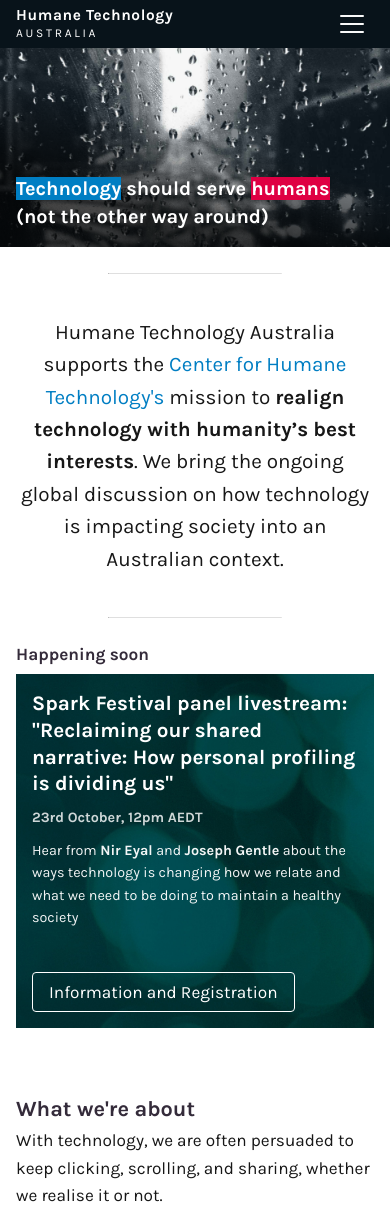
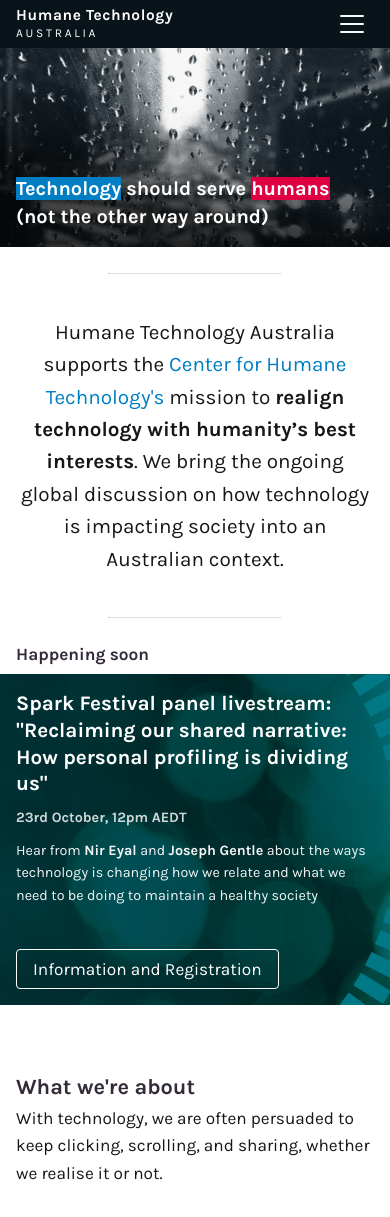
Before and after one commit to interacsean/next-utiled, a Next.js app: page / in a window 390 px wide. Shown: the top 1217 px of the page. Built offline with nearby package versions, Linux system fonts and the light colour scheme.

Commit message:
SparkFestival promo block to be full width on mobile

```diff
--- a/pwa/components/pages/Home/Home.module.scss
+++ b/pwa/components/pages/Home/Home.module.scss
@@ -95,6 +95,9 @@ $notchColor: $col-primary-hotpink;
   @include tablet-plus {
     padding: $pad-3 33% $pad-3 $pad-2;
   }
+  @include mobile-only {
+    @include marginHorizontal(-$mobile-horizontal-padding);
+  }
 
   ._button {
     @extend .button-main;
```
